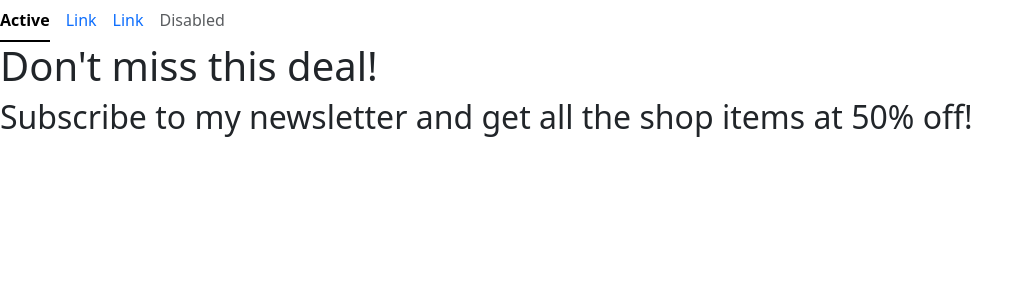
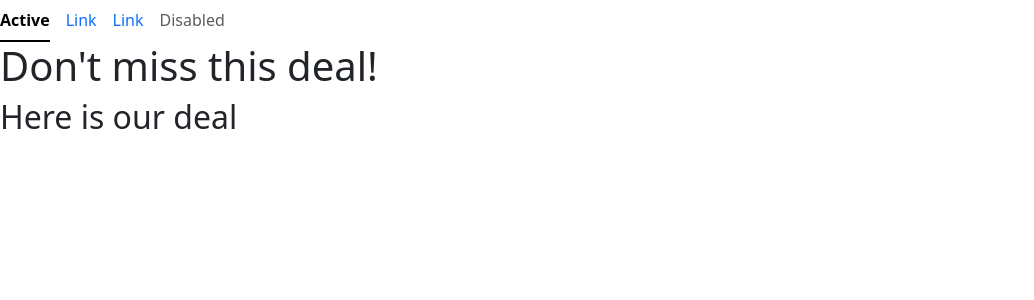
Before and after one commit to saji2000/meta-react, a React (Vite) app: page / in a window 1280 px wide. Shown: the top 300 px of the page, without its empty margins (0-1034 px from the left). Built offline with nearby package versions, Linux system fonts and the light colour scheme.

Commit message:
using interfaces as props, praise God

```diff
--- a/src/App.tsx
+++ b/src/App.tsx
@@ -6,7 +6,7 @@ function App() {
   return (
     <>
       <Nav />
-      <Promo />
+      <Promo>Here is our deal</Promo>
     </>
   );
 }
--- a/src/components/Promo.tsx
+++ b/src/components/Promo.tsx
@@ -1,13 +1,15 @@
-function Promo() {
+interface Input {
+  children: string;
+}
+
+function Promo({ children }: Input) {
   return (
     <div className="promo-section">
       <div>
         <h1>Don't miss this deal!</h1>
       </div>
       <div>
-        <h2>
-          Subscribe to my newsletter and get all the shop items at 50% off!
-        </h2>
+        <h2>{children}</h2>
       </div>
     </div>
   );
```
